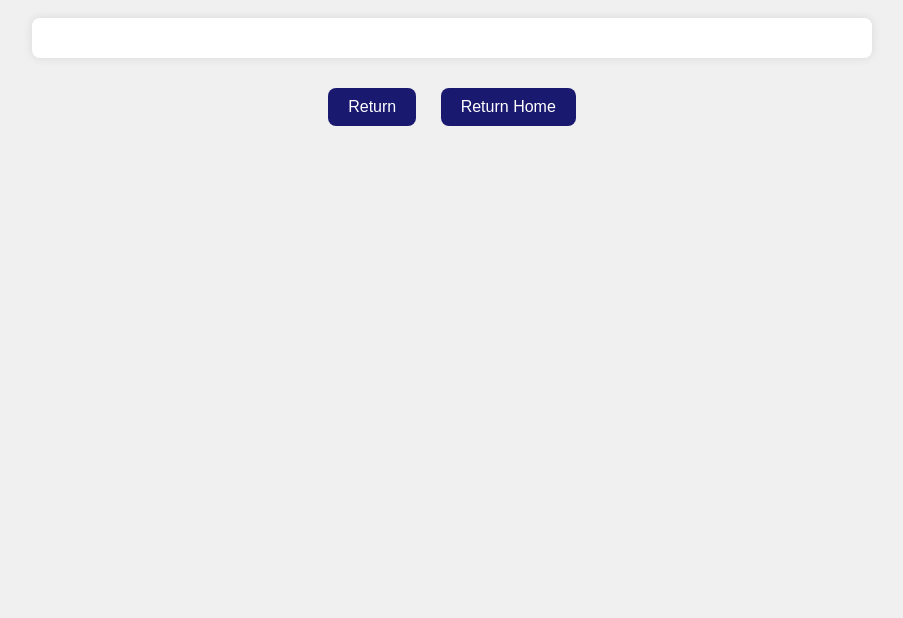
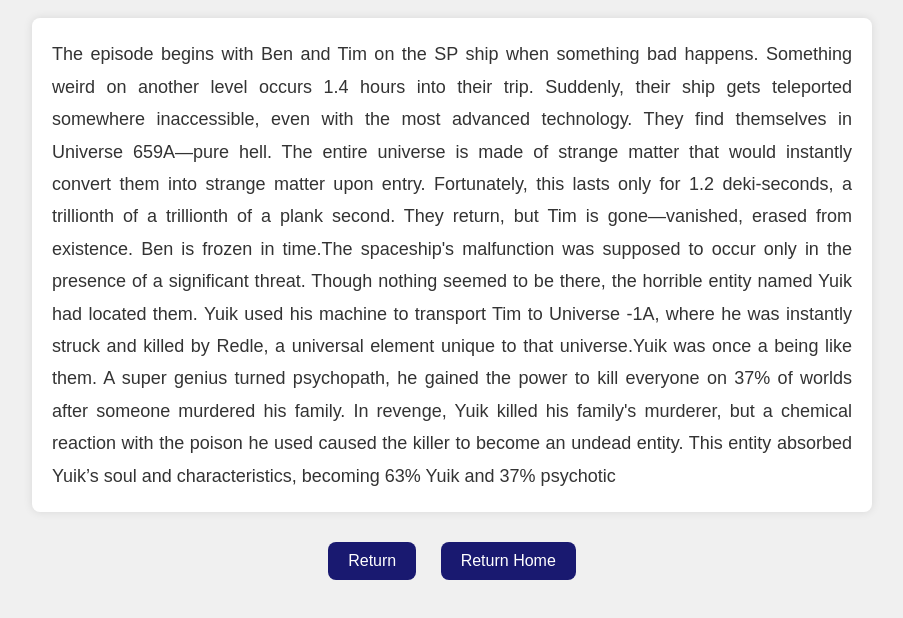
Before and after one commit to 2048A/TTAF, a plain HTML site: page TTAFLSP2.html in a window 1280 px wide. Shown: the part 70-688 px from the top of the page, without its empty margins (188-1091 px from the left). Drawn offline with Linux system fonts and the light colour scheme.

Commit message:
Update TTAFLSP2.html

```diff
--- a/TTAFLSP2.html
+++ b/TTAFLSP2.html
@@ -54,7 +54,7 @@
 <body>
 <h1>Part 2: The New Friend</h1>
 <p>
-
+  The episode begins with Ben and Tim on the SP ship when something bad happens. Something weird on another level occurs 1.4 hours into their trip. Suddenly, their ship gets teleported somewhere inaccessible, even with the most advanced technology. They find themselves in Universe 659A—pure hell. The entire universe is made of strange matter that would instantly convert them into strange matter upon entry. Fortunately, this lasts only for 1.2 deki-seconds, a trillionth of a trillionth of a plank second. They return, but Tim is gone—vanished, erased from existence. Ben is frozen in time.The spaceship's malfunction was supposed to occur only in the presence of a significant threat. Though nothing seemed to be there, the horrible entity named Yuik had located them. Yuik used his machine to transport Tim to Universe -1A, where he was instantly struck and killed by Redle, a universal element unique to that universe.Yuik was once a being like them. A super genius turned psychopath, he gained the power to kill everyone on 37% of worlds after someone murdered his family. In revenge, Yuik killed his family's murderer, but a chemical reaction with the poison he used caused the killer to become an undead entity. This entity absorbed Yuik’s soul and characteristics, becoming 63% Yuik and 37% psychotic
 </p>
 <div class="button-container">
     <button class="return-button" onclick="window.location.href='TTAFLSP1_Subpage.html';">Return</button>
```
